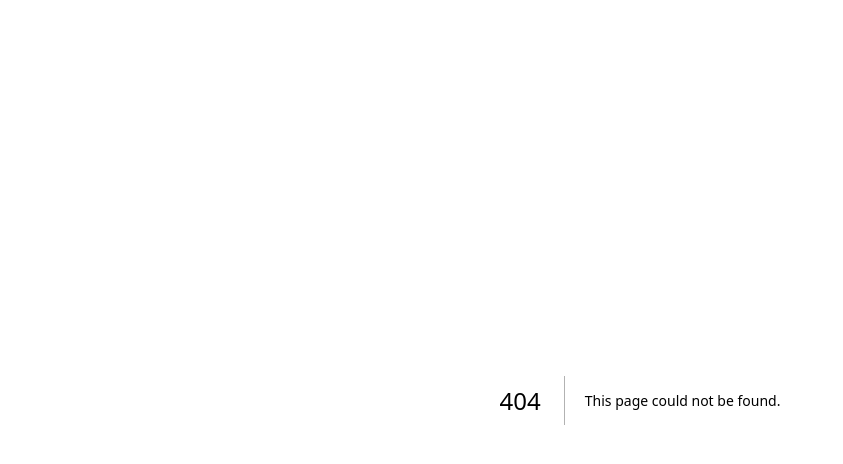
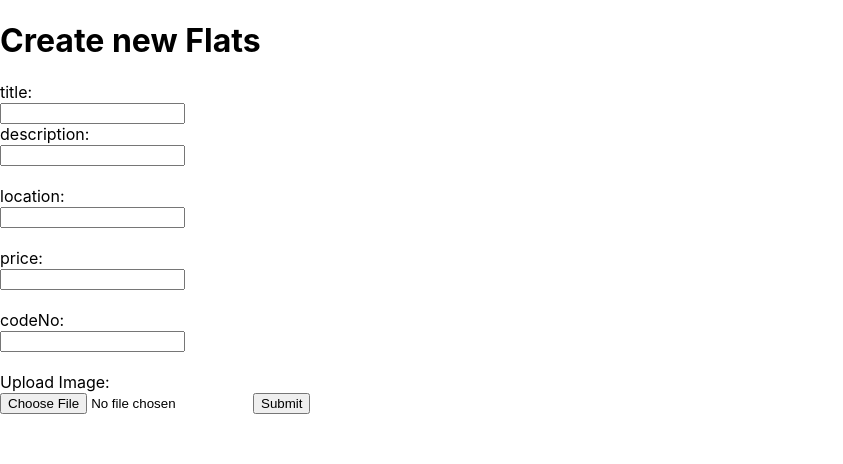
Before and after one commit to MohammadQasemAzimi/airbnb-clone, a Next.js app: page /new in a window 1280 px wide. Before the commit this address had no page. Shown: the top 464 px of the page, without its empty margins (0-843 px from the left). Built offline with nearby package versions, Linux system fonts and the light colour scheme.

Commit message:
I have created the new.js and controoler

```diff
--- /dev/null
+++ b/controllers/flatController.js
@@ -0,0 +1,10 @@
+import db from "../database"
+
+ const flatController ={
+create: async (data) => {
+    console.log(db.models)
+    const flat = await db.Flats.create(data)
+    return JSON.parse(JSON.stringify(flat))
+  }
+ }
+export default flatController
--- /dev/null
+++ b/pages/api/flat/new.js
@@ -0,0 +1,12 @@
+import flatController from "../../../controllers/flatController"
+export default async function handler(req, res) {
+    // TODO take the title and description from the request body
+    const{title, description, location, price, codeNo, image} = req.body
+    console.log(title, description, location, price, codeNo, image)
+    const flat = await flatController.create({
+      title, description, location, price, codeNo, image
+    })
+    // the redirect metod sends the user to the specified path
+    res.status(200).redirect(`/flats/${flat.id}`);
+
+  }
--- a/pages/index.js
+++ b/pages/index.js
@@ -1,9 +1,10 @@
-
 export default function Home(props) {
 
   return (
     <>
       <h1>Airbnb Home Page</h1>
+      <a href="new">creat new Flats</a>
+
     </>
   )
 }
--- /dev/null
+++ b/pages/new.js
@@ -0,0 +1,25 @@
+
+export default function Home(props)
+
+{
+  <a href="index">back</a>
+
+  return ( <>
+        <h1>Create new Flats</h1>
+        <form method="POST" action="/api/flat/new">
+          <label htmlFor="title">title:</label><br />
+          <input type="text" id="title" name="title" /><br />
+          <label htmlFor="description">description:</label><br />
+          <input type="text" id="description" name="description" /><br /><br />
+          <label htmlFor="location">location:</label><br />
+          <input type="text" id="location" name="location" /><br /><br />
+          <label htmlFor="price">price:</label><br />
+          <input type="Number" id="price" name="price" /><br /><br />
+          <label htmlFor="codeNo">codeNo:</label><br />
+          <input type="number" id="codeNo" name="codeNo" /><br /><br />
+          <label htmlFor="image">Upload Image:</label><br/>
+          <input type="file" id="image" name="image"></input>
+          <input type="submit" value="Submit" />
+        </form>
+    </>)
+}
```
Also changed, not shown: 1 other file (tests, documents, lock files or other folders).
